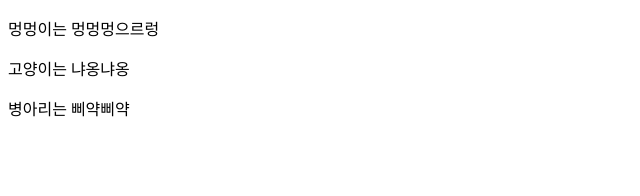
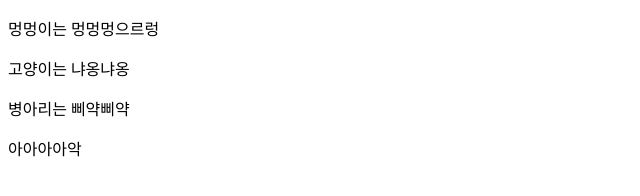
Before and after one commit to rudorpu99/170930, a plain HTML site: page index.html in a window 1280 px wide. Shown: the full height of the page, 0-640 px from the left. Drawn offline with Linux system fonts and the light colour scheme.

Commit message:
두번째

```diff
--- a/index.html
+++ b/index.html
@@ -7,5 +7,6 @@
 		<p>멍멍이는 멍멍멍으르렁</p>
 		<p>고양이는 냐옹냐옹</p>
 		<p>병아리는 삐약삐약</p>
+    <p>아아아아악</p>
 	</body>
 </html>
```
